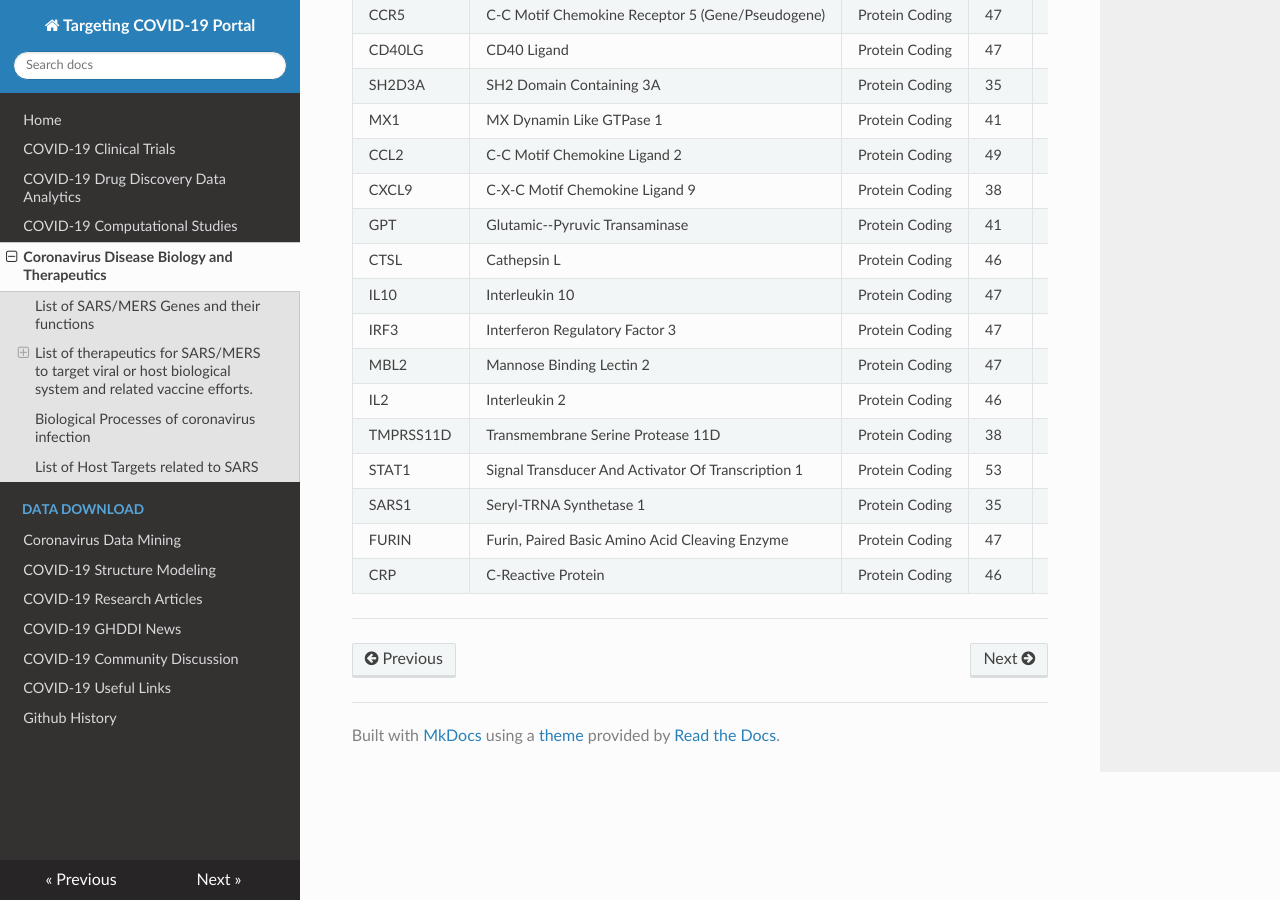
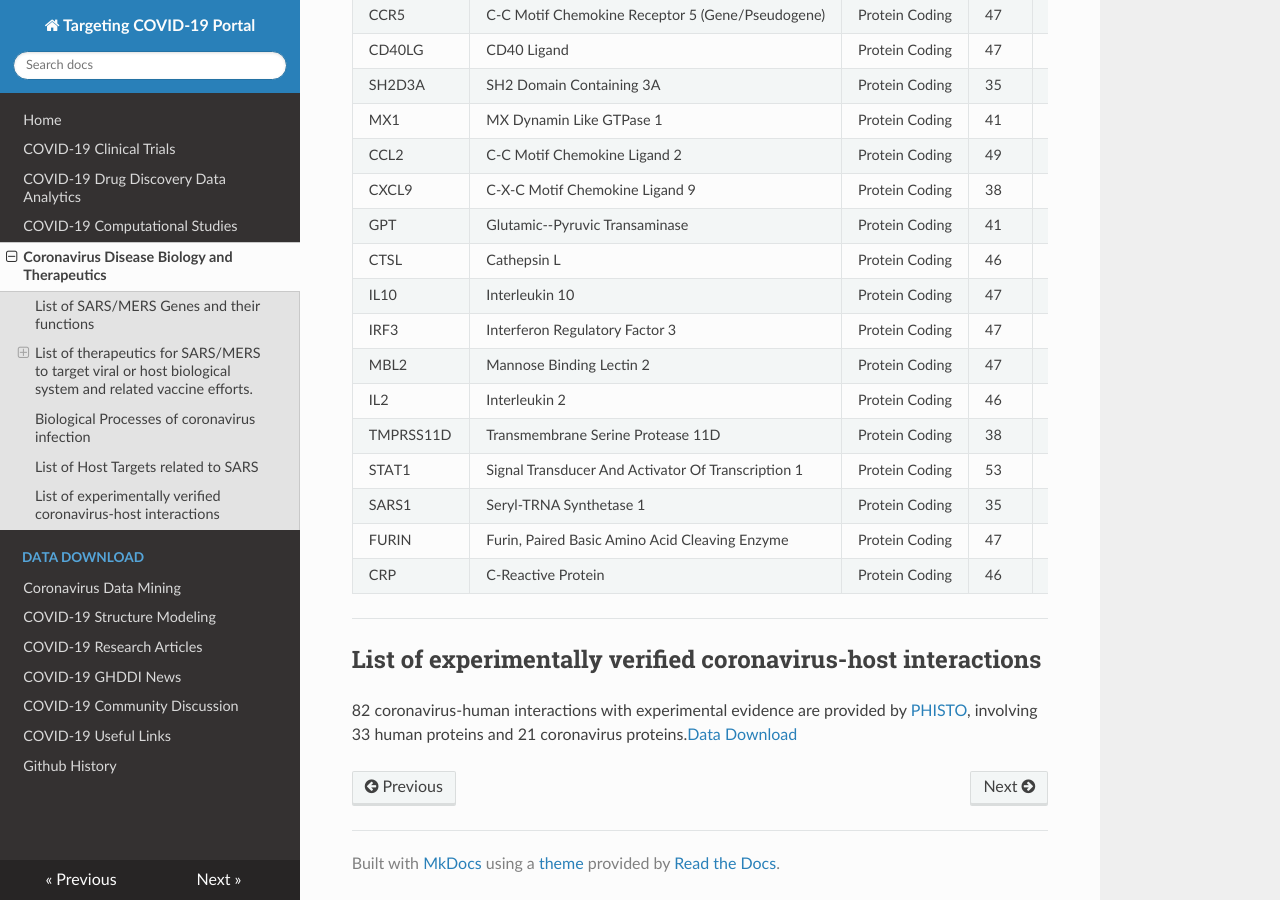
Before and after one commit to GHDDI-AILab/Targeting2019-nCoV, an MkDocs documentation site: the page built from docs/nCov_Targets.md, in a window 1280 px wide and 900 px high, scrolled down 4605 px. Built offline with MkDocs 1.6.1, drawn with Linux system fonts in a browser that asks for light colours; nearby versions of some CDN libraries.

Commit message:
update PHI in target

```diff
--- a/docs/nCov_Targets.md
+++ b/docs/nCov_Targets.md
@@ -121,3 +121,6 @@ Top 30 relevant host targets predicted for SARS
 |  CRP  | C-Reactive Protein  | Protein Coding  | 46  | GC01M159715  | 16.85  | [CRP](https://www.genecards.org/cgi-bin/carddisp.pl?gene=CRP)  |
 
 ---
+## List of experimentally verified coronavirus-host interactions
+
+82 coronavirus-human interactions with experimental evidence are provided by [PHISTO](http://www.phisto.org/), involving 33 human proteins and 21 coronavirus proteins.[Data Download](https://ghddiai.oss-cn-zhangjiakou.aliyuncs.com/file/Corona_human_interaction.csv)
```
